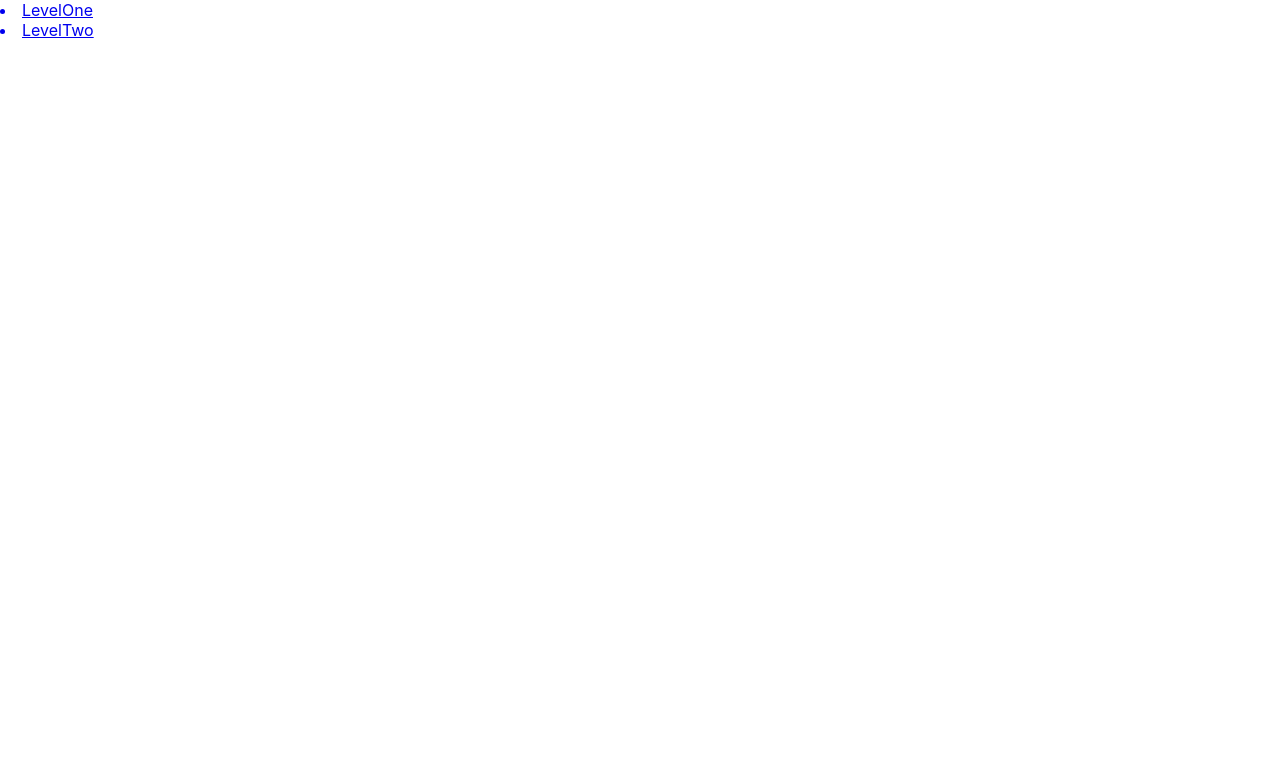
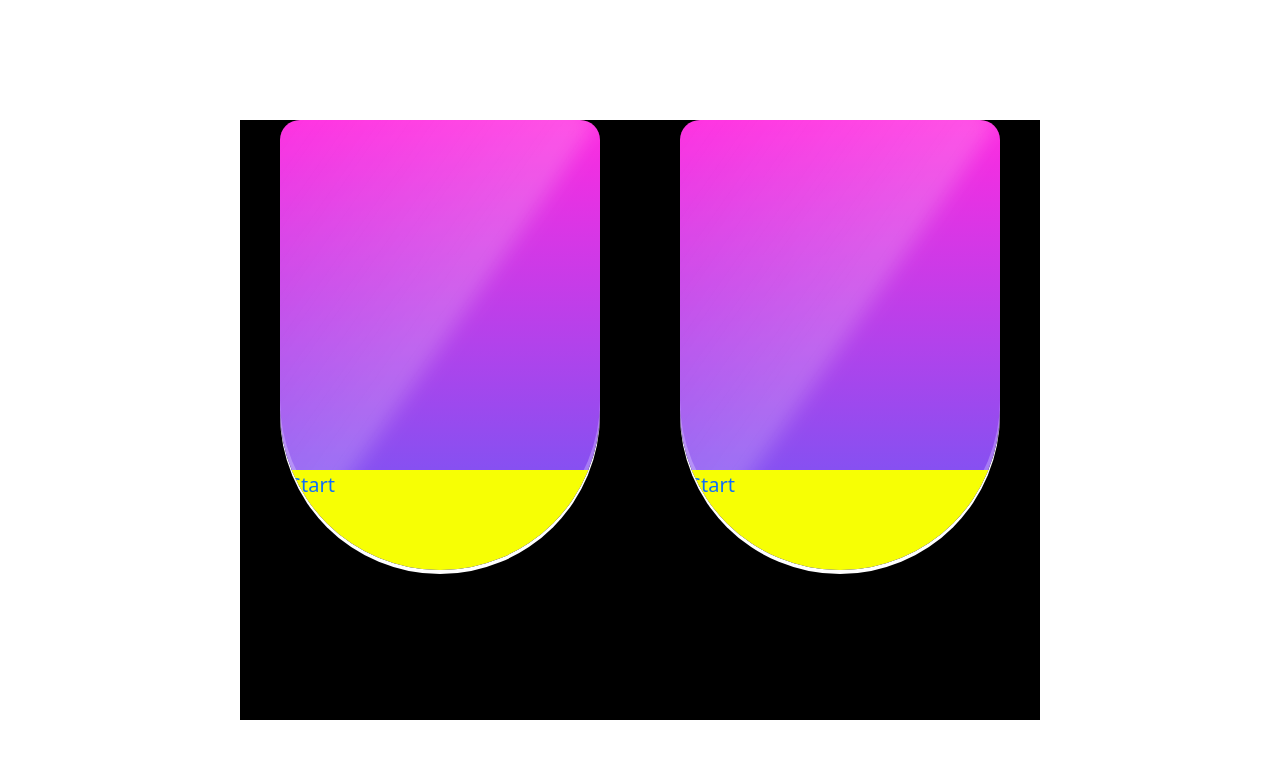
Before and after one commit to figarox/rock-Paper-Scissors, a React (Create React App) app: page /ChangeLevel in a window 1280 px wide. Shown: the top 758 px of the page. Built offline with nearby package versions, Linux system fonts and the light colour scheme.

Commit message:
add card

```diff
--- a/src/Layoutes/Nav.jsx
+++ b/src/Layoutes/Nav.jsx
@@ -1,16 +1,34 @@
 import React from "react";
 import { Link } from 'react-router-dom';
+import '../Styles/Menu/BoxLevel.css';
 
 const NavBar = () => {
+
     return (
-        <div>
-              <Link to="/LevelOne">
-                    <li><a>LevelOne</a></li>
-              </Link>
-              <Link to="/LevelTwo">
-                    <li><a>LevelTwo</a></li>
-              </Link>
-        </div>
+            <div className="MainBox">
+                  <div class="container">
+                        <div class="row">
+                              <div class="col">
+                                    <div className="card-level">
+                                          <Link to="/LevelTwo">
+                                                <div className="Button">
+                                                      <a>Start</a>
+                                                </div>
+                                          </Link>
+                                    </div>
+                              </div>
+                              <div class="col">
+                                    <div className="card-level">
+                                          <Link to="/LevelTwo">
+                                                <div className="Button">
+                                                      <a>Start</a>
+                                                </div>
+                                          </Link>
+                                    </div>
+                              </div>
+                        </div>
+                  </div>
+            </div>
      );
 }
 
--- a/src/Page/StartLevel.jsx
+++ b/src/Page/StartLevel.jsx
@@ -2,6 +2,7 @@ import React from "react";
 import BackGroundAnimation from "../Layoutes/Background";
 import '../Styles/Menu/StartLevel.css'
 import { Link } from 'react-router-dom';
+import 'bootstrap/dist/css/bootstrap.min.css';
 
 const StartLevel = () => {
 
--- a/src/Styles/App.css
+++ b/src/Styles/App.css
@@ -8,3 +8,8 @@
   height: 100vh;
   position: relative;
 }
+
+.row > .col{
+  padding-left: 0px;
+  padding-right: 0px;
+}
--- /dev/null
+++ b/src/Styles/Menu/BoxLevel.css
@@ -0,0 +1,56 @@
+.MainBox{
+    position: relative;
+    width: 800px;
+    height: 600px;
+    margin: 0 auto;
+    margin-top: 120px;
+    background-color: rgb(0, 0, 0);
+}
+
+.card-level{
+    position: relative;
+    padding: 10px;
+    margin: 0 auto;
+    width: 320px;
+    height: 450px;
+    background-color: #287bff;
+    border-radius: 20px;
+    border-bottom-left-radius: 160px;
+    border-bottom-right-radius: 160px;
+    box-shadow: 0px 4px #fff,inset 0px -10px 0px rgba(255, 255, 255, 0.25), 0px 45px 0px rgba(0, 0, 0, 0.15);
+    overflow: hidden;
+}
+
+.card-level::before{
+    content: '';
+    position: absolute;
+    top: -140px;
+    left: -40%;
+    width: 100%;
+    height: 120%;
+    background: linear-gradient(90deg,transparent,rgba(255,255,255,0.2));
+    transform: rotate(35deg);
+    pointer-events: none;
+    filter: blur(10px);
+}
+
+.card-level:nth-child(1){
+    background: linear-gradient(to bottom, #ff2ae0,#645bf6)
+}
+.card-level:nth-child(2){
+    background: linear-gradient(to bottom, #f7ff04,#645bf6)
+}
+
+.Button{
+    position: absolute;
+    width: 320px;
+    height: 100px;
+    background-color: #f7ff04;
+    bottom: 0px;
+}
+
+.Button a{
+    position: relative;
+    font-size: 20px;
+    text-align: center;
+}
--- a/src/Styles/Menu/StartLevel.css
+++ b/src/Styles/Menu/StartLevel.css
@@ -1,6 +1,6 @@
 .CheckLevelCenter{
     background-color: rgb(234, 234, 234);
-    height: 100vh;
+    height: 100%;
 }
 
     .ButtomStart {
@@ -32,8 +32,8 @@
       content: '';
       position: absolute;
       border: 3px solid gold;
-      bottom: 4px;
-      left: 4px;
+      bottom: 6px;
+      left: 6px;
       width: calc(100% - 3px);
       height: calc(100% - 3px);
     }
```
